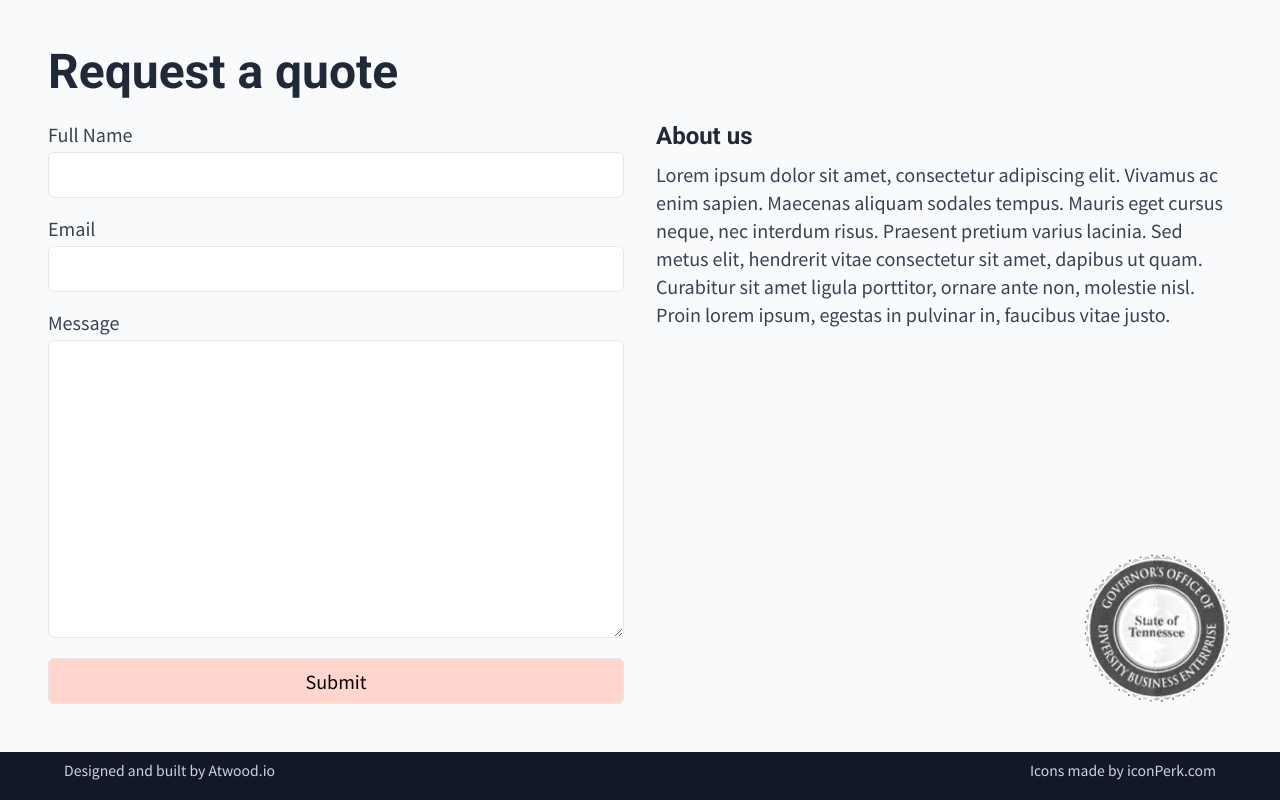
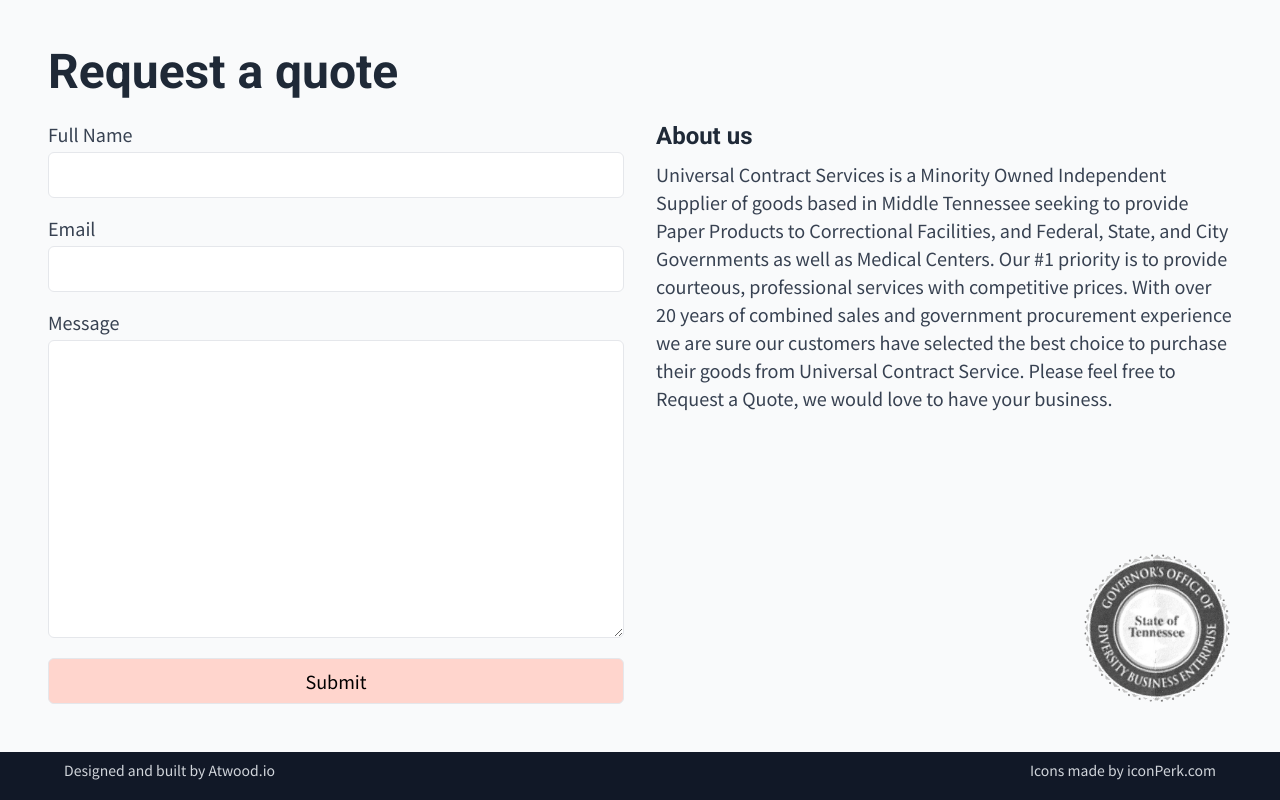
Before and after one commit to djatwood/ucstn, a Svelte app: page / in a window 1280 px wide. Shown: the part 1167-1967 px from the top of the page. Built offline with nearby package versions, Linux system fonts and the light colour scheme.

Commit message:
Added about section

```diff
--- a/src/sections/contact.svelte
+++ b/src/sections/contact.svelte
@@ -31,12 +31,15 @@
       <div>
         <h3 class="text-2xl text-gray-800 font-bold mb-2">About us</h3>
         <p>
-          Lorem ipsum dolor sit amet, consectetur adipiscing elit. Vivamus ac
-          enim sapien. Maecenas aliquam sodales tempus. Mauris eget cursus
-          neque, nec interdum risus. Praesent pretium varius lacinia. Sed metus
-          elit, hendrerit vitae consectetur sit amet, dapibus ut quam. Curabitur
-          sit amet ligula porttitor, ornare ante non, molestie nisl. Proin lorem
-          ipsum, egestas in pulvinar in, faucibus vitae justo.
+          Universal Contract Services is a Minority Owned Independent Supplier
+          of goods based in Middle Tennessee seeking to provide Paper Products
+          to Correctional Facilities, and Federal, State, and City Governments
+          as well as Medical Centers. Our #1 priority is to provide courteous,
+          professional services with competitive prices. With over 20 years of
+          combined sales and government procurement experience we are sure our
+          customers have selected the best choice to purchase their goods from
+          Universal Contract Service. Please feel free to Request a Quote, we
+          would love to have your business.
         </p>
       </div>
 
```
